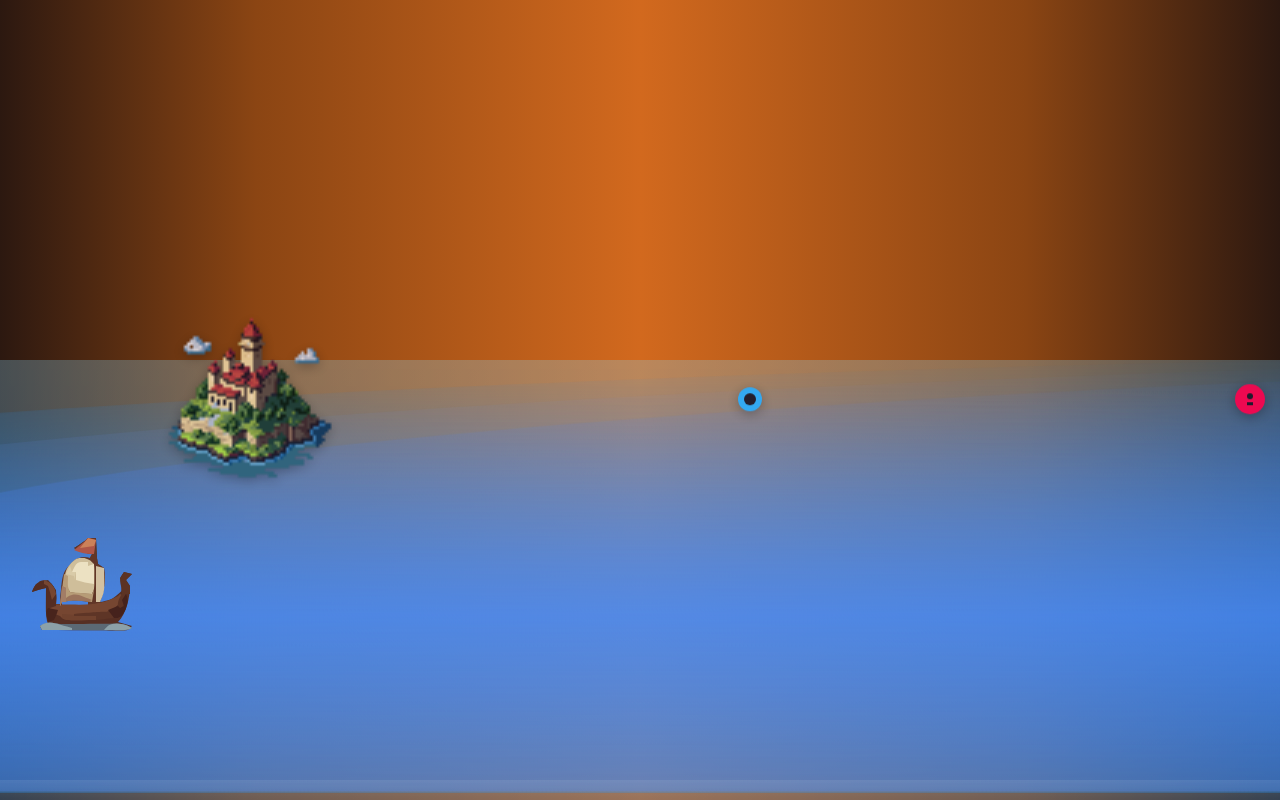
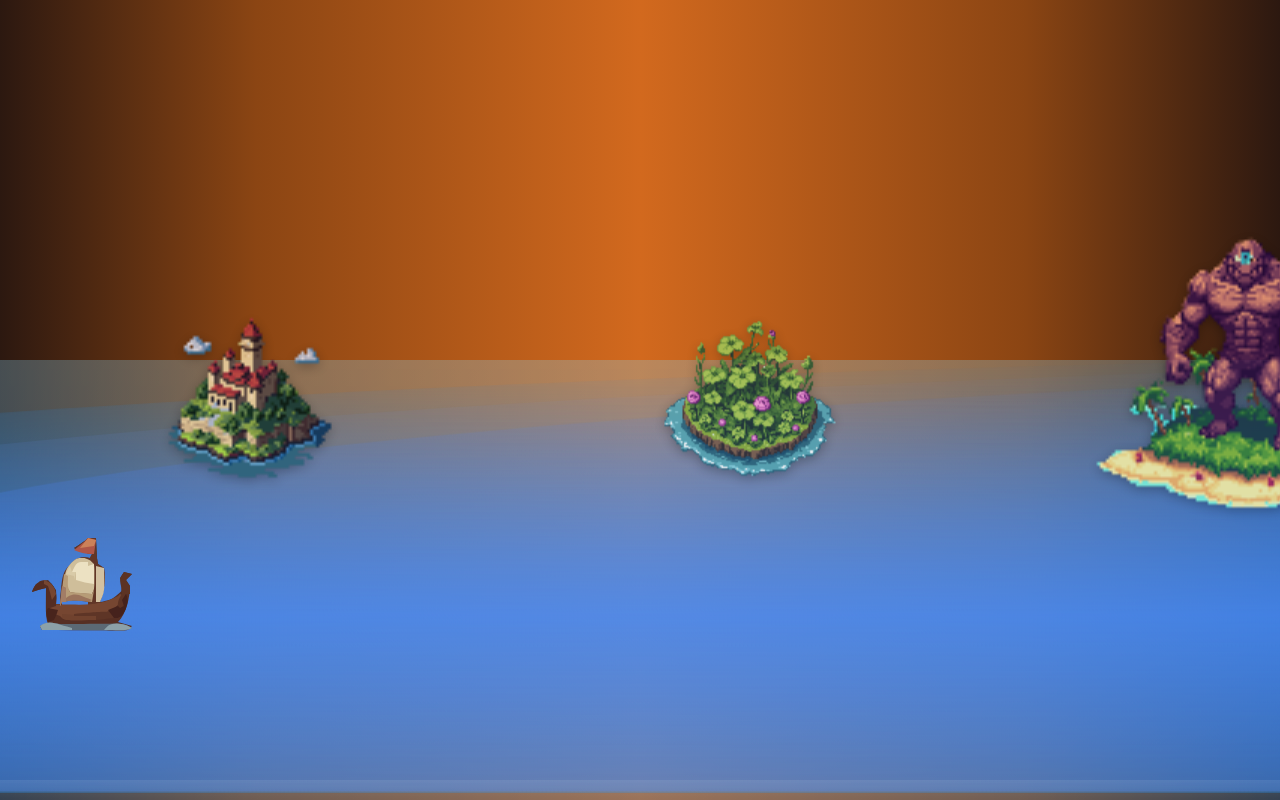
Before and after one commit to hbejgel/me, an Astro site: page /me/odyssey in a window 1280 px wide. Built offline with nearby package versions, Linux system fonts and the light colour scheme; Astro itself is replaced by a stand-in of ours.

Commit message:
Adding cyclops

```diff
--- a/src/pages/odyssey.astro
+++ b/src/pages/odyssey.astro
@@ -58,10 +58,7 @@ import OdysseyLayout from '../layouts/OdysseyLayout.astro';
           <p>Some of Odysseus' men eat the lotus flower and lose all desire to return home. They must be dragged back to the ships.</p>
         </div>
         <div class="location-marker">
-          <svg width="24" height="24" viewBox="0 0 24 24" fill="none">
-            <circle cx="12" cy="12" r="8" fill="#29adff"/>
-            <circle cx="12" cy="12" r="4" fill="#181425"/>
-          </svg>
+          <img src="/me/lotus.png" alt="Lotus Flower" width="128" height="128" />
         </div>
       </div>
 
@@ -72,11 +69,7 @@ import OdysseyLayout from '../layouts/OdysseyLayout.astro';
           <p>Trapped in the cave of the one-eyed giant, Odysseus blinds him with a wooden stake and escapes by hiding under sheep.</p>
         </div>
         <div class="location-marker">
-          <svg width="24" height="24" viewBox="0 0 24 24" fill="none">
-            <circle cx="12" cy="12" r="10" fill="#ff004d"/>
-            <circle cx="12" cy="10" r="2" fill="#181425"/>
-            <rect x="10" y="14" width="4" height="2" fill="#181425"/>
-          </svg>
+          <img src="/me/cyclops.png" alt="Cyclops" width="256" height="256" />
         </div>
       </div>
 
```
Also changed, not shown: public/cyclops.png (added), public/lotus.png (added).
